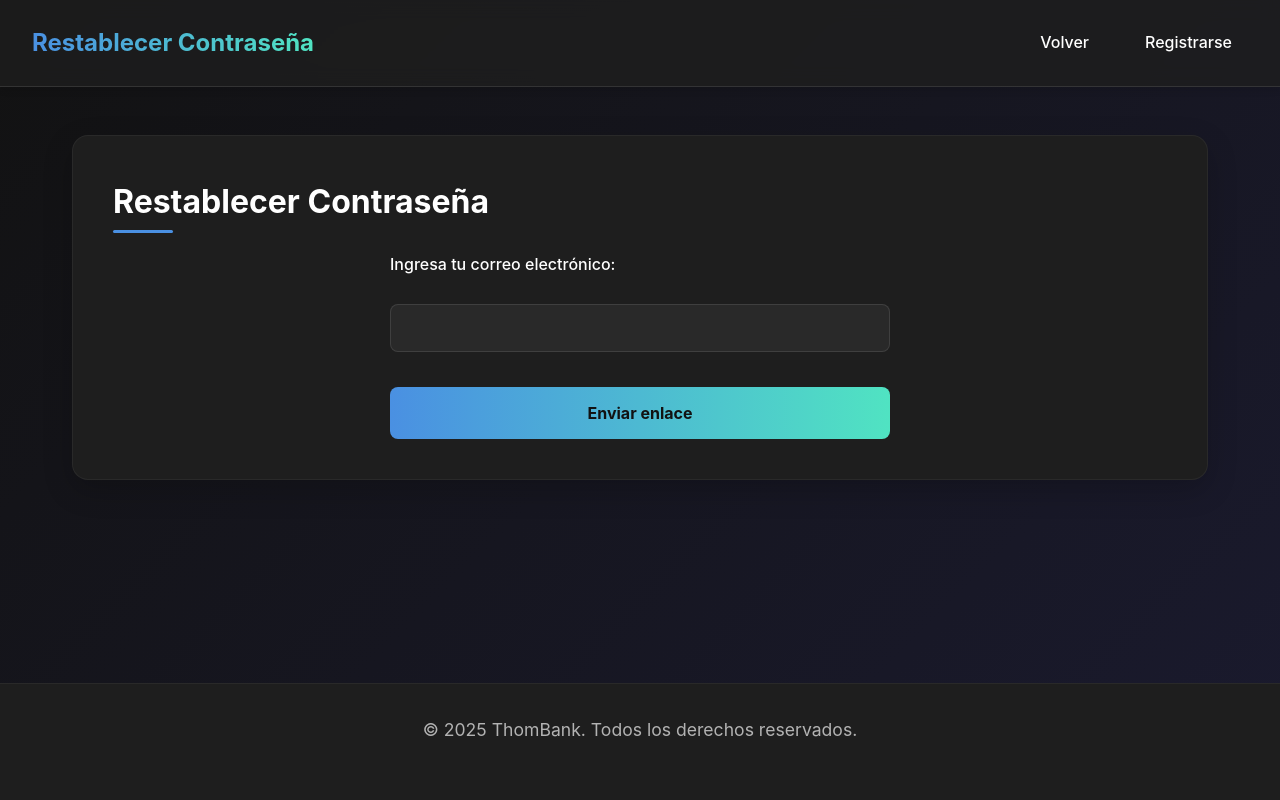
After one commit to thomasaldana-dotcom/Cuenta-Bancaria, a Django app: page /reset_password/ in a window 1280 px wide. The commit adds this page. Run offline with Django 5.2, Linux system fonts and the light colour scheme.

Commit message:
Recuperar contraseña anexado

```diff
--- a/CuentaBancaria/templates/CuentaBancaria/login.html
+++ b/CuentaBancaria/templates/CuentaBancaria/login.html
@@ -31,9 +31,10 @@
                 <input type="password" id="password" name="password" required>
                 <button type="submit">Iniciar Sesión</button>
 
-                <a href="">¿Olvidaste tu contraseña?</a>
+                <a href="{% url 'social:begin' 'google-oauth2' %}">Iniciar sesión con Google</a>
 
-                <a href="{% url 'social:begin' 'google-oauth2' %}">Iniciar sesión con Google</a>
+                <a href="{% url 'password_reset' %}">¿Olvidaste tu contraseña?</a>
+
                 {% if messages %}
                 {% for message in messages %}
                 <p class="mensaje {{ message.tags }}">
--- /dev/null
+++ b/CuentaBancaria/templates/registration/password_reset.html
@@ -0,0 +1,37 @@
+<!DOCTYPE html>
+<html lang="en">
+<head>
+    <meta charset="UTF-8">
+    <meta name="viewport" content="width=device-width, initial-scale=1.0">
+    {% load static %}
+    <link rel="stylesheet" href="{% static 'CuentaBancaria/style.css' %}?v=6">
+    <title>Restablecer Contraseña</title>
+</head>
+<body>
+    <header>
+        <h1>Restablecer Contraseña</h1>
+        <nav>
+            <ul>
+                <li><a href="{% url 'home' %}">Volver</a></li>
+                <li><a href="{% url 'register' %}">Registrarse</a></li>
+            </ul>
+        </nav>
+    </header>
+
+    <main>
+        <section>
+            <h2>Restablecer Contraseña</h2>
+            <form method="POST">
+                {% csrf_token %}
+                <label>Ingresa tu correo electrónico:</label>
+                {{ form.email }}
+                <button type="submit">Enviar enlace</button>
+            </form>
+        </section>
+    </main>
+
+    <footer>
+        <p>&copy; 2025 ThomBank. Todos los derechos reservados.</p>
+    </footer>
+</body>
+</html>
--- /dev/null
+++ b/CuentaBancaria/templates/registration/password_reset_done.html
@@ -0,0 +1,3 @@
+<h3>¡Listo!</h3>
+<p>Tu contraseña ha sido cambiada exitosamente.</p>
+<a href="{% url 'login' %}">Iniciar Sesión</a>
--- /dev/null
+++ b/CuentaBancaria/templates/registration/password_reset_form.html
@@ -0,0 +1,6 @@
+<h3>Ingresa tu nueva contraseña</h3>
+<form method="POST">
+    {% csrf_token %}
+    {{ form.as_p }}
+    <button type="submit">Cambiar contraseña</button>
+</form>
--- /dev/null
+++ b/CuentaBancaria/templates/registration/password_reset_sent.html
@@ -0,0 +1,3 @@
+<h3>Correo enviado</h3>
+<p>Revisa tu bandeja de entrada. Te hemos enviado un enlace para restablecer tu contraseña.</p>
+<p>Si no lo recibes, revisa Spam.</p>
--- a/config/urls.py
+++ b/config/urls.py
@@ -17,10 +17,25 @@ Including another URLconf
 
 from django.contrib import admin
 from django.urls import path, include
+from django.contrib.auth import views as auth_views
 
 
 urlpatterns = [
     path("admin/", admin.site.urls),
     path("", include("CuentaBancaria.urls")),
     path('auth/', include('social_django.urls', namespace='social')),
+
+    path("reset_password/", auth_views.PasswordResetView.as_view(template_name="registration/password_reset.html"), name="password_reset"),
+
+    path('reset_password_sent/',
+        auth_views.PasswordResetDoneView.as_view(template_name="registration/password_reset_sent.html"),
+        name ='password_reset_done'),
+
+    path('reset/<uidb64>/<token>/',
+        auth_views.PasswordResetConfirmView.as_view(template_name="registration/password_reset_form.html"),
+        name ='password_reset_confirm'),
+
+    path('reset_password_complete/',
+        auth_views.PasswordResetCompleteView.as_view(template_name="registration/password_reset_done.html"),
+        name ='password_reset_complete'),
 ]
```
Also changed, not shown: CuentaBancaria/templates/CuentaBancaria/menu.html (+8 -0 lines), config/settings.py (+10 -1 lines).
